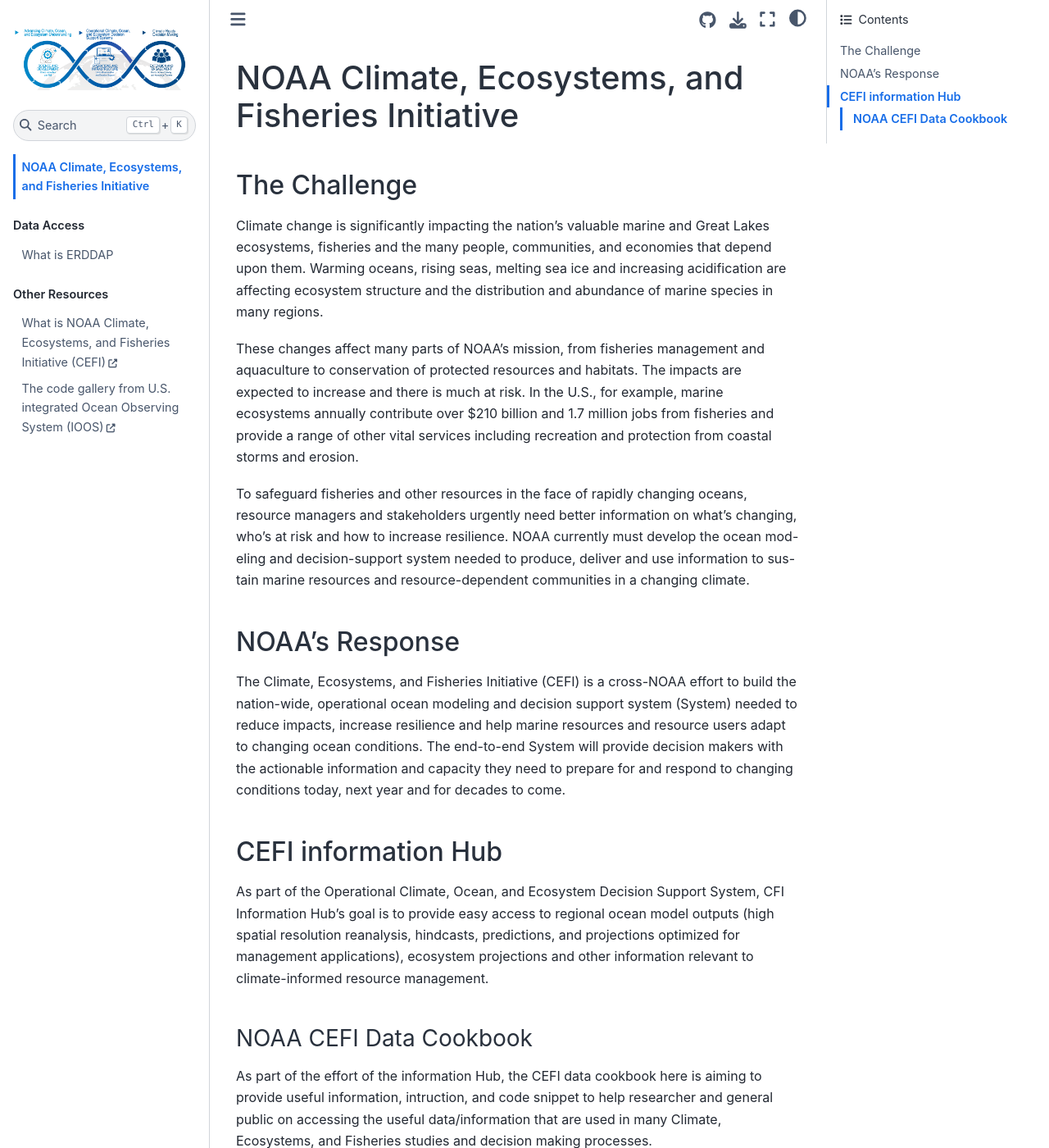
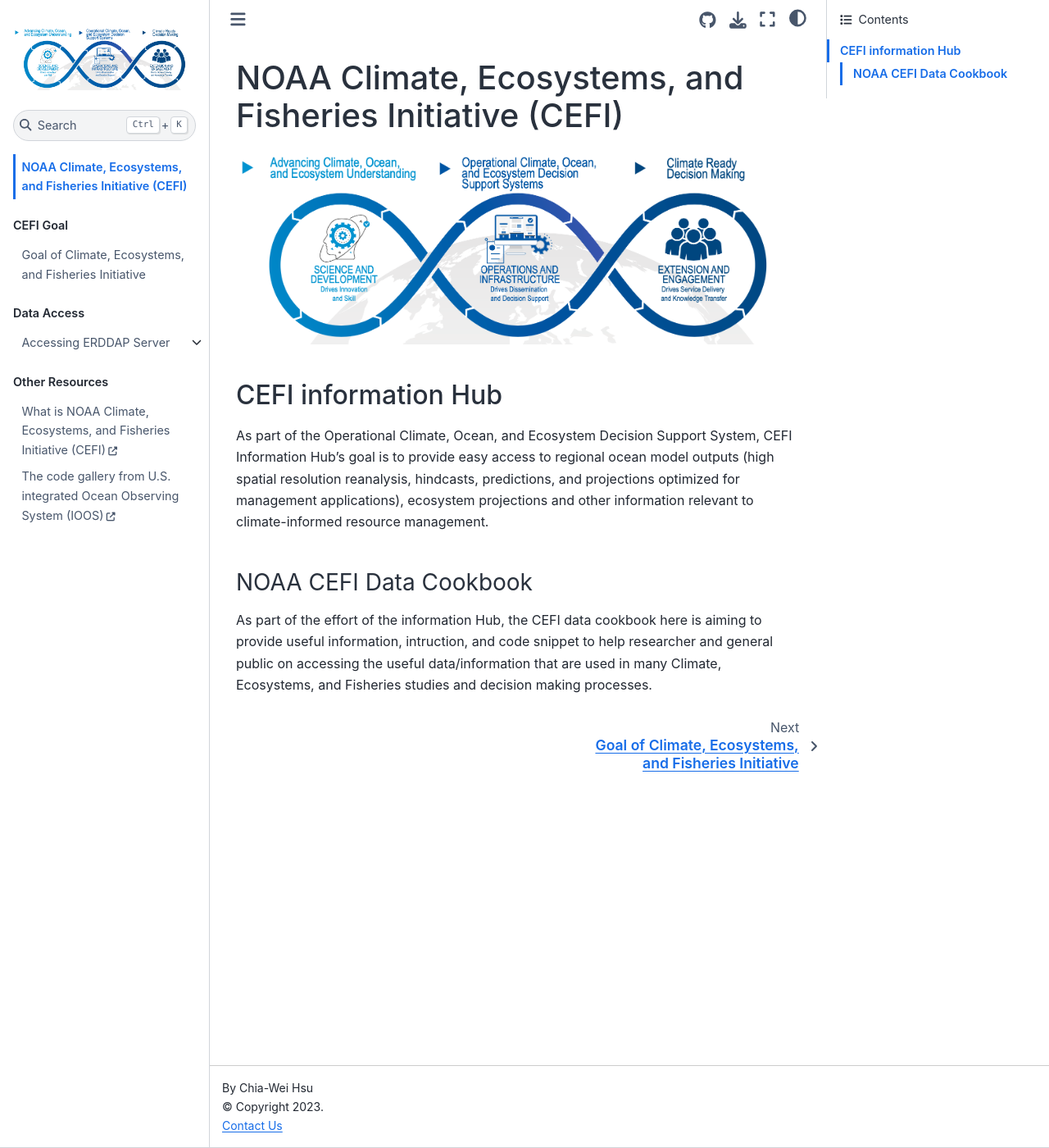
Before and after one commit to chiaweh2/cefi-cookbook, a Jupyter Book: the page built from content/intro.md, in a window 1280 px wide and 1400 px high. Shown: the whole window at 82% size. Built offline with Jupyter Book 1.0.4 settings and Sphinx 7.4.7 and the Sphinx Book theme 1.1.4, drawn with Linux system fonts in a browser that asks for light colours.

Commit message:
debugging toctree missing

````diff
--- a/_config.yml
+++ b/_config.yml
@@ -3,7 +3,7 @@
 
 title: CEFI Data Cookbook
 author: Chia-Wei Hsu
-logo: cefi_logo.png
+logo: images/cefi_logo.png
 
 # Force re-execution of notebooks on each build.
 # See https://jupyterbook.org/content/execute.html
@@ -22,7 +22,7 @@
 
 # Information about where the book exists on the web
 repository:
-  url: https://github.com/chiaweh2/cefi-data-book  # Online location of your book
+  url: https://github.com/chiaweh2/cefi-cookbook  # Online location of your book
   path_to_book: "cefibook"  # Optional path to your book, relative to the repository root
   branch: main  # Which branch of the repository should be used when creating links (optional)
 
@@ -31,6 +31,10 @@
 html:
   use_issues_button: true
   use_repository_button: true
+  favicon: "images/favicon.ico" # A path to a favicon image
+  extra_navbar: <a href="https://www.noaa.gov">NOAA</a> # Will be displayed underneath the left navbar.
+  extra_footer: <a href="mailto:chia-wei.hsu@noaa.gov">Contact Us</a> <br>
+
 
 launch_buttons:
   binderhub_url: "https://mybinder.org"
--- a/_toc.yml
+++ b/_toc.yml
@@ -4,7 +4,13 @@
 format: jb-book
 root: content/intro.md
 title: NOAA CEFI Data Cookbook
+defaults:  # The defaults key will be applied to all chapters and sub-sections
+  titlesonly: True
 parts:
+  - caption: CEFI Goal
+    chapters:
+    - file: content/cefi_goal.md
+
   - caption: Data Access
     chapters:
     - file: content/data_access/access_erddap.md
--- a/content/data_access/access_erddap.md
+++ b/content/data_access/access_erddap.md
@@ -1,4 +1,7 @@
-# What is ERDDAP
+Accessing ERDDAP Server
+===
+
+##  What is ERDDAP
 On the [GitHub page of ERDDAP](https://github.com/BobSimons/erddap), it gives a short and precise introduction to ERDDAP.
 > ERDDAP is a scientific data server that gives users a simple, consistent way to download subsets of gridded and tabular scientific datasets in common file formats and make graphs and maps. ERDDAP is a Free and Open Source (Apache and Apache-like) Java Servlet from NOAA NMFS SWFSC Environmental Research Division (ERD).
 
@@ -7,6 +10,7 @@
 The following notebooks and pages are aiming to provide some introduction to the basic and advance usage for people that are not familir with the ERDDAP server.
 
 ---
-# Table of Content of Accessing ERDDAP
+
+##  Table of Content of Accessing ERDDAP Server
 ```{tableofcontents}
 ```
--- a/content/intro.md
+++ b/content/intro.md
@@ -1,17 +1,9 @@
-# NOAA Climate, Ecosystems, and Fisheries Initiative
+# NOAA Climate, Ecosystems, and Fisheries Initiative (CEFI)
 
-## The Challenge
-Climate change is significantly impacting the nation’s valuable marine and Great Lakes ecosystems, fisheries and the many people, communities, and economies that depend upon them. Warming oceans, rising seas, melting sea ice and increasing acidification are affecting ecosystem structure and the distribution and abundance of marine species in many regions.
-
-These changes affect many parts of NOAA’s mission, from fisheries management and aquaculture to conservation of protected resources and habitats. The impacts are expected to increase and there is much at risk. In the U.S., for example, marine ecosystems annually contribute over $210 billion and 1.7 million jobs from fisheries and provide a range of other vital services including recreation and protection from coastal storms and erosion.
-
-To safeguard fisheries and other resources in the face of rapidly changing oceans, resource managers and stakeholders urgently need better information on what’s changing, who’s at risk and how to increase resilience. NOAA currently must develop the ocean mod-eling and decision-support system needed to produce, deliver and use information to sus-tain marine resources and resource-dependent communities in a changing climate.
-
-## NOAA’s Response
-The Climate, Ecosystems, and Fisheries Initiative (CEFI) is a cross-NOAA effort to build the nation-wide, operational ocean modeling and decision support system (System) needed to reduce impacts, increase resilience and help marine resources and resource users adapt to changing ocean conditions. The end-to-end System will provide decision makers with the actionable information and capacity they need to prepare for and respond to changing conditions today, next year and for decades to come.
+![CEFI LOGO](../images/cefi_logo.png)
 
 ## CEFI information Hub
-As part of the Operational Climate, Ocean, and Ecosystem Decision Support System, CFI Information Hub's goal is to provide easy access to regional ocean model outputs (high spatial resolution reanalysis, hindcasts, predictions, and projections optimized for management applications), ecosystem projections and other information relevant to climate-informed resource management.
+As part of the Operational Climate, Ocean, and Ecosystem Decision Support System, CEFI Information Hub's goal is to provide easy access to regional ocean model outputs (high spatial resolution reanalysis, hindcasts, predictions, and projections optimized for management applications), ecosystem projections and other information relevant to climate-informed resource management.
 
 ### NOAA CEFI Data Cookbook
 As part of the effort of the information Hub, the CEFI data cookbook here is aiming to provide useful information, intruction, and code snippet to help researcher and general public on accessing the useful data/information that are used in many Climate, Ecosystems, and Fisheries studies and decision making processes.
````
Also changed, not shown: content/cefi_goal.md (added, +11 -0 lines), content/data_access/access_erddap/erddap_interface.md (+3 -1 lines), images/NOAA_logo.png (added), images/cefi_logo.png (renamed from cefi_logo.png), images/favicon.ico (added).
